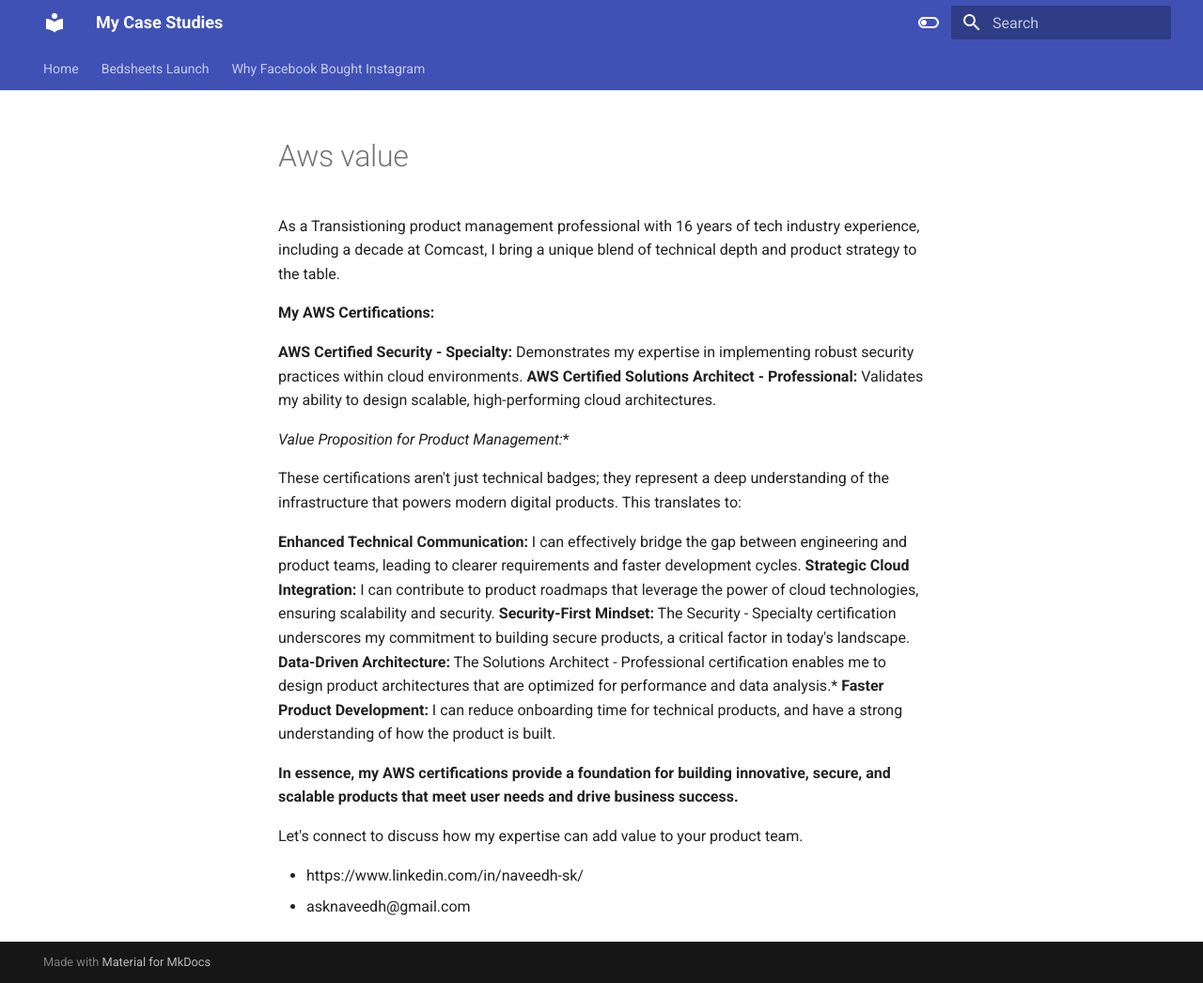
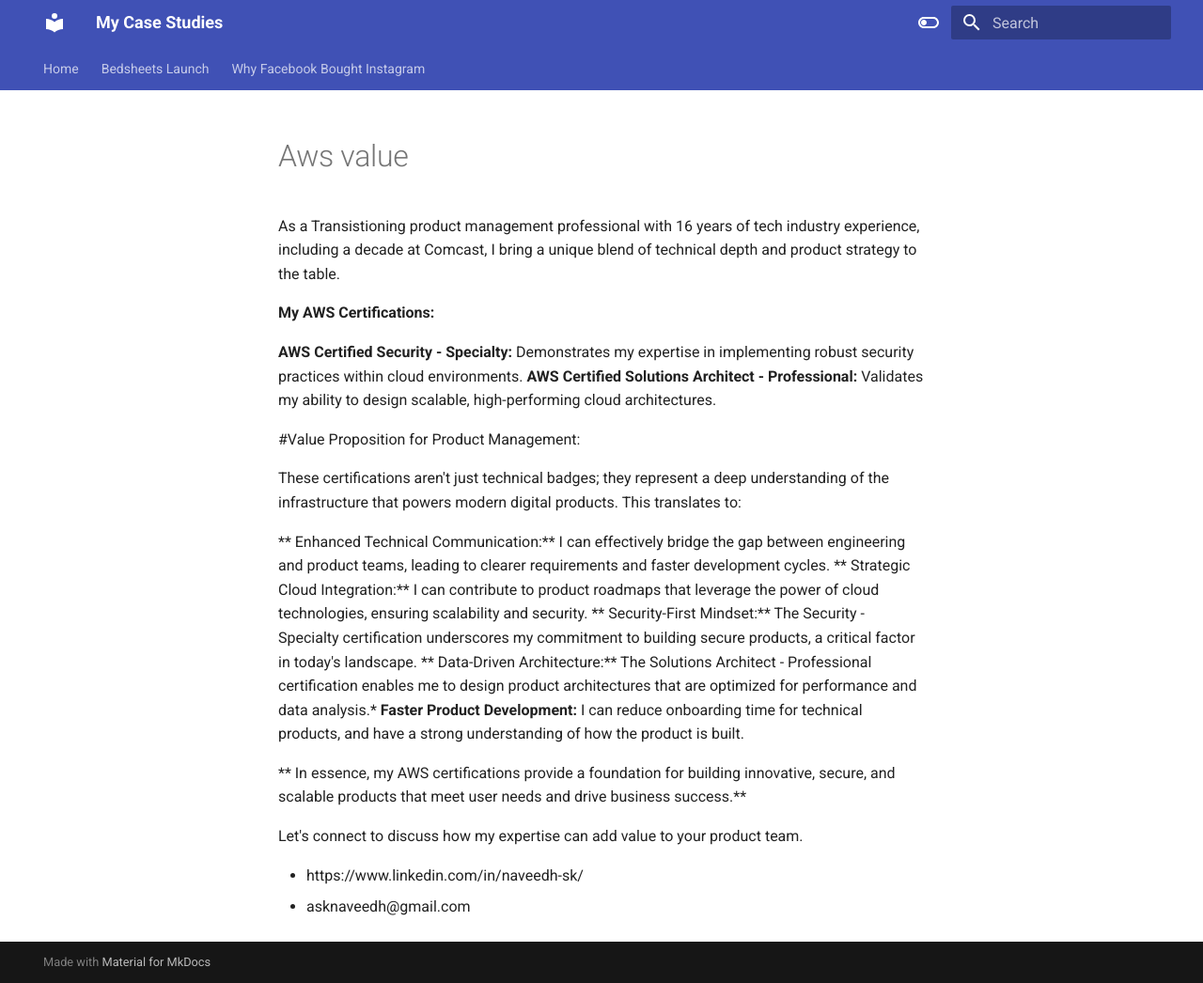
Before and after one commit to naveedhsk/ai-reliability-rag, an MkDocs documentation site: the page built from docs/aws-value.md, in a window 1280 px wide and 1046 px high. Shown: the whole window at 94% size. Built offline with MkDocs 1.6.1 and Material for MkDocs 9.7.7, drawn with Linux system fonts in a browser that asks for light colours.

```diff
--- a/docs/aws-value.md
+++ b/docs/aws-value.md
@@ -5,16 +5,16 @@ As a Transistioning product management professional with 16 years of tech indust
   **AWS Certified Security - Specialty:** Demonstrates my expertise in implementing robust security practices within cloud environments.
   **AWS Certified Solutions Architect - Professional:** Validates my ability to design scalable, high-performing cloud architectures.
 
- *Value Proposition for Product Management:**
+ #Value Proposition for Product Management:
 
 These certifications aren't just technical badges; they represent a deep understanding of the infrastructure that powers modern digital products. This translates to:
 
- **Enhanced Technical Communication:** I can effectively bridge the gap between engineering and product teams, leading to clearer requirements and faster development cycles.
- **Strategic Cloud Integration:** I can contribute to product roadmaps that leverage the power of cloud technologies, ensuring scalability and security.
- **Security-First Mindset:** The Security - Specialty certification underscores my commitment to building secure products, a critical factor in today's landscape.
- **Data-Driven Architecture:** The Solutions Architect - Professional certification enables me to design product architectures that are optimized for performance and data analysis.* **Faster Product Development:** I can reduce onboarding time for technical products, and have a strong understanding of how the product is built.
+ ** Enhanced Technical Communication:** I can effectively bridge the gap between engineering and product teams, leading to clearer requirements and faster development cycles.
+ ** Strategic Cloud Integration:** I can contribute to product roadmaps that leverage the power of cloud technologies, ensuring scalability and security.
+ ** Security-First Mindset:** The Security - Specialty certification underscores my commitment to building secure products, a critical factor in today's landscape.
+ ** Data-Driven Architecture:** The Solutions Architect - Professional certification enables me to design product architectures that are optimized for performance and data analysis.* **Faster Product Development:** I can reduce onboarding time for technical products, and have a strong understanding of how the product is built.
 
-**In essence, my AWS certifications provide a foundation for building innovative, secure, and scalable products that meet user needs and drive business success.**
+** In essence, my AWS certifications provide a foundation for building innovative, secure, and scalable products that meet user needs and drive business success.**
 
 Let's connect to discuss how my expertise can add value to your product team.
 
```
